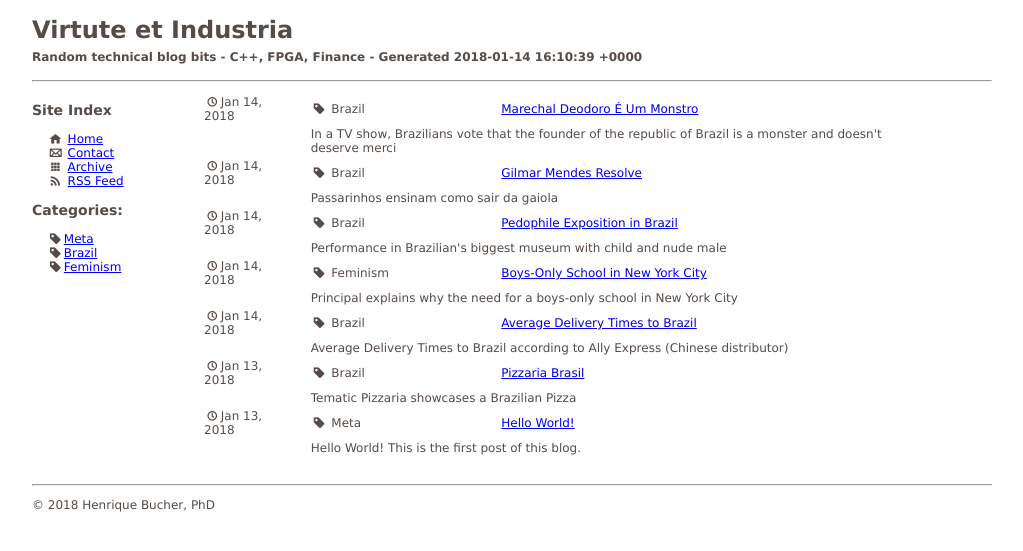
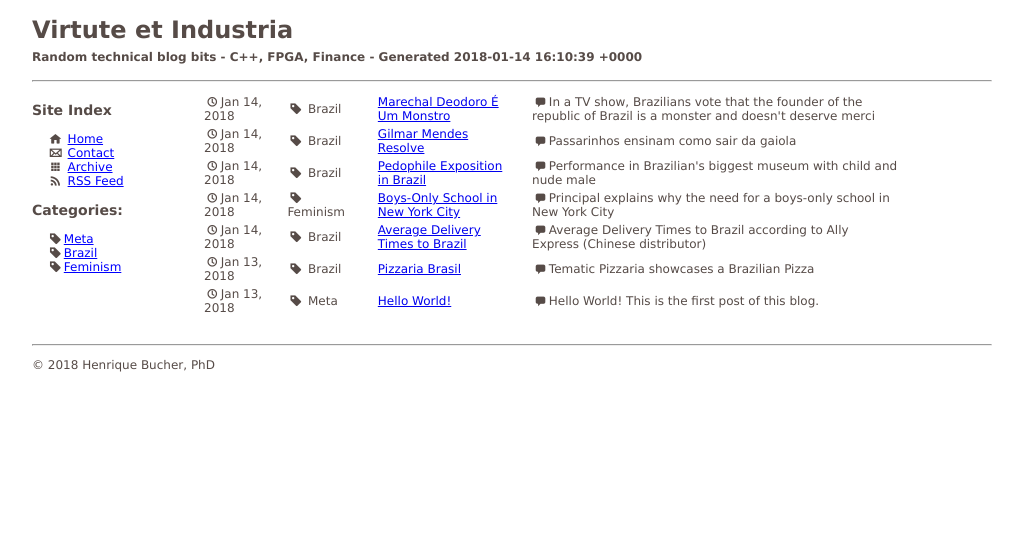
Before and after one commit to HFTrader/HFTrader.github.io, a Jekyll site: the page built from index.html, in a window 1280 px wide. Shown: the top 551 px of the page, without its empty margins (26-1049 px from the left). Built offline with Jekyll 4.4.1, drawn with Linux system fonts in a browser that asks for light colours; the list of posts is cut into pages by our own code.

Commit message:
Update index.html

```diff
--- a/index.html
+++ b/index.html
@@ -13,9 +13,7 @@ title: Home
                 <td><i class="icon-clock"></i><time datetime="{{post.date|date:"%F"}}">{{post.date|date:"%b %d, %Y"}}</time></td>
                 <td><span class="category"><i class="icon-tag"></i> {{post.categories | category_links}}</span></td>
                 <td><a href="{{site.baseurl}}{{ post.url }}">{{ post.title }}</a></td>
-            </tr>
-	    <tr>
-		<td></td> <td colspan="2">{{ post.excerpt }}</td>
+		<td><i class="icon-comment"></i>{{ post.excerpt }}</td>
 	    </tr>
         </header>
 
```
